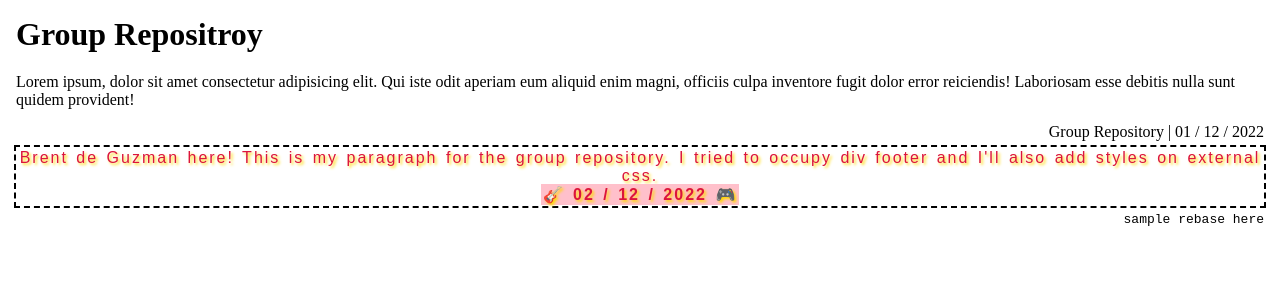
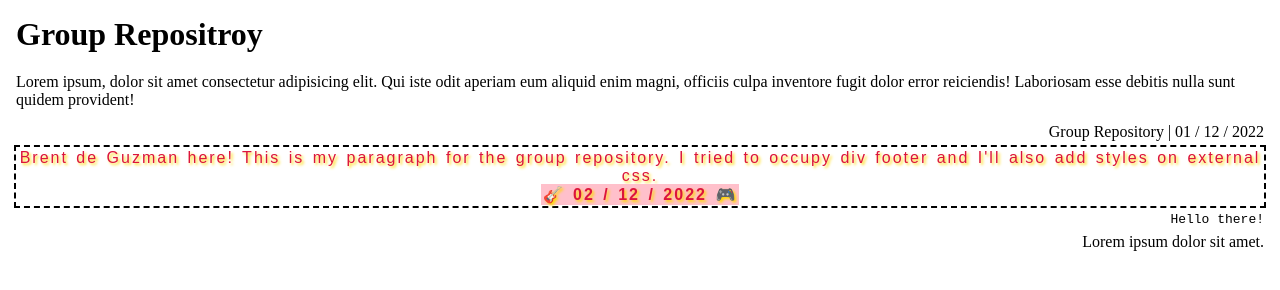
Before and after one commit to brentdguzman/grouprepo, a plain HTML site: page group.html in a window 1280 px wide. Drawn offline with Linux system fonts and the light colour scheme.

Commit message:
added p on footer

```diff
--- a/group.html
+++ b/group.html
@@ -26,7 +26,8 @@
         <br />
         <span>&#x1F3B8; 02 / 12 / 2022 &#x1F3AE;</span>
       </p>
-      <pre>sample rebase here</pre>
+      <pre>Hello there!</pre>
+      <p>Lorem ipsum dolor sit amet.</p>
     </div>
   </body>
 </html>
```
